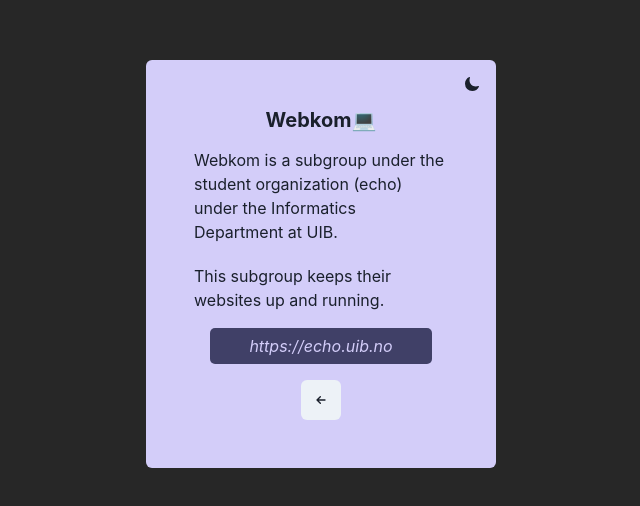
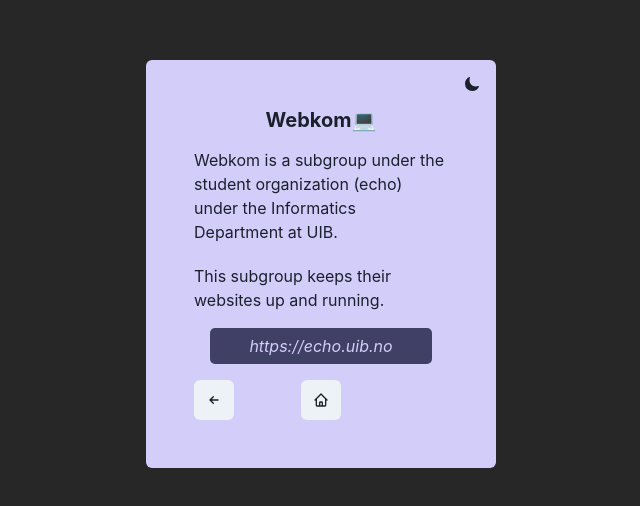
Before and after one commit to tjekol/tj-web, a Next.js app: page /webkom in a window 1280 px wide. Shown: the part 136-642 px from the top of the page, without its empty margins (319-959 px from the left). Built offline with nearby package versions, Linux system fonts and the light colour scheme.

Commit message:
updated webkom link and added home button on /webkom

```diff
--- a/src/pages/index.tsx
+++ b/src/pages/index.tsx
@@ -58,8 +58,7 @@
           <Spacer/>
         </Flex>
 
-        <Flex>
-          <Spacer/>
+        <Flex justifyContent='right'>
           <LinkBox>
             <LinkOverlay href='/about'>
               <IconButton width='15' aria-label="next page" icon={<HiOutlineArrowSmRight />}  />
--- a/src/pages/webkom.tsx
+++ b/src/pages/webkom.tsx
@@ -1,6 +1,6 @@
 import { Box, Flex, Heading, LinkBox, LinkOverlay, useColorMode, useColorModeValue, Text, SimpleGrid, IconButton, Spacer } from "@chakra-ui/react";
 import { useState } from "react";
-import { HiOutlineArrowSmLeft } from "react-icons/hi";
+import { HiOutlineArrowSmLeft, HiOutlineHome } from "react-icons/hi";
 import { IoSunny, IoMoon } from "react-icons/io5";
 
 const WebkomPage = () => {
@@ -17,11 +17,11 @@
                 <Text mb='5'>Webkom is a subgroup under the student organization (echo) under the Informatics Department at UIB.</Text>
                 <Text>This subgroup keeps their websites up and running.</Text>
 
-                <SimpleGrid columns={1} spacingX='20px' spacingY='6px' m={4}>
-                    <LinkBox transition=".1s ease-out" _hover={{ transform: 'scale(1.1)' }}>
-                        <LinkOverlay href="https://echo.uib.no">
-                            <Box rounded={5} bg={textColor}>
-                            <Text align='center' fontStyle='italic' p='6px' color={formBackground}>https://echo.uib.no</Text>
+                <SimpleGrid columns={1} spacingX='20px' spacingY='6px' m={4} _hover={{textDecoration: 'underline', color: formBackground}}>
+                    <LinkBox>
+                        <LinkOverlay href="https://echo.uib.no" >
+                            <Box rounded={5} bg={textColor} >
+                            <Text align='center' fontStyle='italic' p='6px' color={formBackground}  >https://echo.uib.no</Text>
                             </Box>
                         </LinkOverlay>
                     </LinkBox>
@@ -37,12 +37,19 @@
 
                 </Box>
 
-                <Flex justifyContent='center'>
+                <Flex>
                     <LinkBox>
                         <LinkOverlay href='/about'>
                         <IconButton width='15' aria-label="next page" icon={<HiOutlineArrowSmLeft/>}  />
                         </LinkOverlay>
                     </LinkBox>
+                    <Spacer/>
+                    <LinkBox mr='10'>
+                        <LinkOverlay href='/'>
+                        <IconButton width='15' aria-label="next page" icon={<HiOutlineHome />}  />
+                        </LinkOverlay>
+                    </LinkBox>
+                    <Spacer/>
                 </Flex>
             </Flex>
         </Flex>
```
